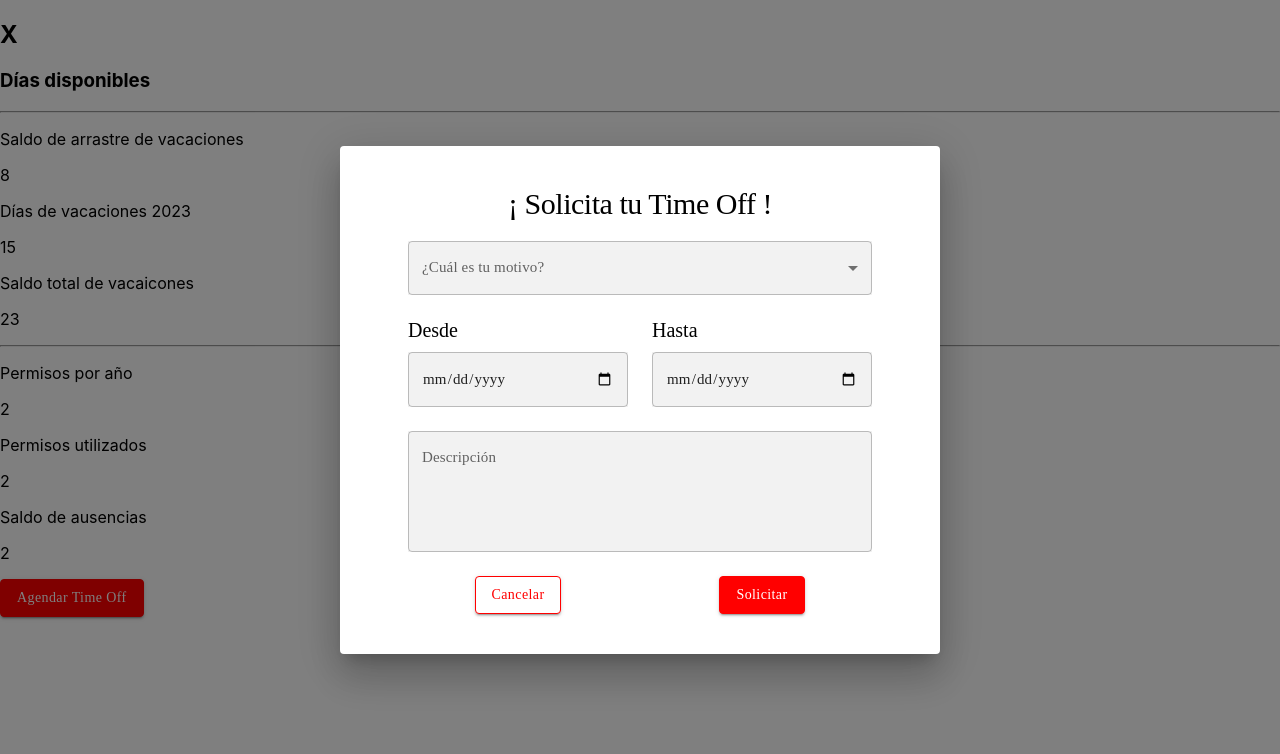
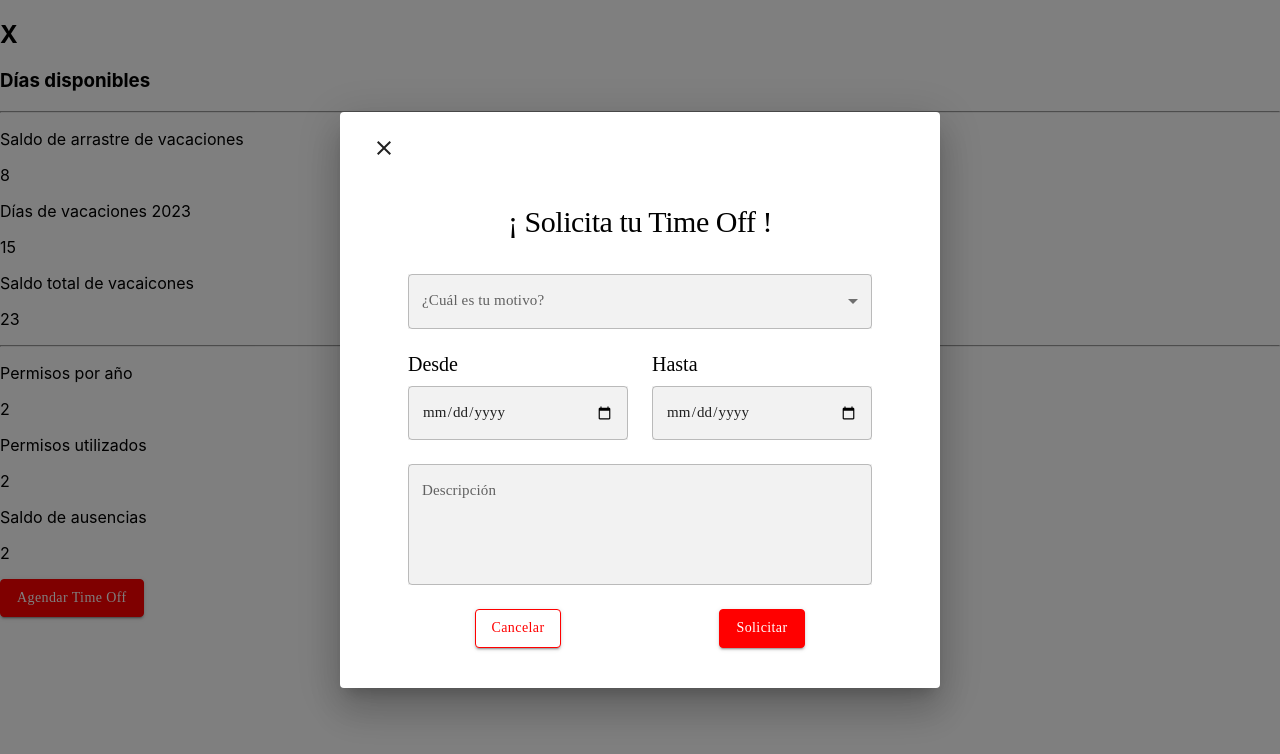
Before and after one commit to Zarahi93/tf-santander, a React (Create React App) app: page /timeoff in a window 1280 px wide. Both pictures are taken after a click on the button "Agendar Time Off". Shown: the top 754 px of the page. Built offline with nearby package versions, Linux system fonts and the light colour scheme.

Commit message:
Add close dialog button

```diff
--- a/src/Components/Timeoff/Form.jsx
+++ b/src/Components/Timeoff/Form.jsx
@@ -45,7 +45,7 @@ function TimeOffForm() {
         padding: '20px',
         color: theme.palette.txtPrincipal.main,
       }}>
-      <Typography variant="h1" align="center" style={{fontSize:"30px", marginBottom:"20px"}}>¡ Solicita tu Time Off !</Typography>
+      <Typography variant="h1" align="center" style={{fontSize:"30px", marginBottom:"35px"}}>¡ Solicita tu Time Off !</Typography>
       <form onSubmit={handleSubmit}>
         <Grid container spacing={3}>
           <Grid item xs={12}>
--- a/src/Components/Timeoff/Timeoff.jsx
+++ b/src/Components/Timeoff/Timeoff.jsx
@@ -7,7 +7,10 @@ import {
   DialogTitle,
   DialogContent,
   Container,
+  IconButton,
 } from '@mui/material';
+import CloseIcon from '@mui/icons-material/Close'; // Importa el ícono de cierre
+
 
 
 export const Timeoff = () => {
@@ -23,10 +26,19 @@ export const Timeoff = () => {
   return (
     <div>
       <Calendar/>
-      <Button variant="contained"style={{backgroundColor:"red"}} onClick={handleOpen}>
+      <Button variant="contained" style={{backgroundColor:"red"}} onClick={handleOpen}>
         Agendar Time Off
       </Button>
       <Dialog open={open} onClose={handleClose}>
+      <DialogTitle>
+          <IconButton
+            color="inherit"
+            onClick={handleClose}
+            aria-label="close"
+          >
+            <CloseIcon />
+          </IconButton>
+        </DialogTitle>
         <DialogContent>
           <Container maxWidth="lg">
             <TimeOffForm />
```
